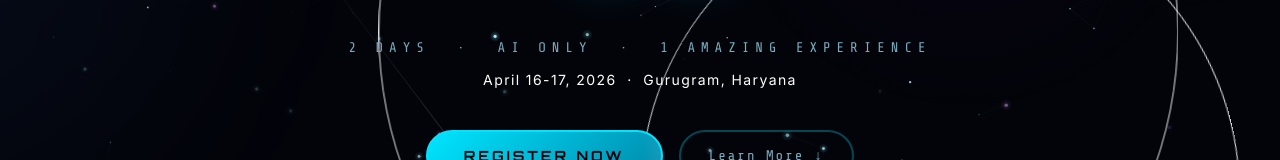
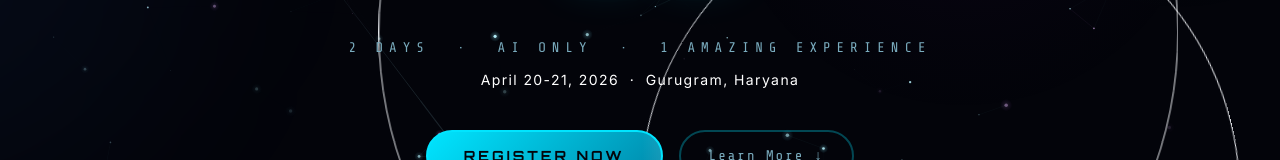
Before and after one commit to Nishant28-sh/Intellithon-26, a React (Vite) app: page / in a window 1280 px wide. Shown: the part 506-666 px from the top of the page. Built offline with nearby package versions, Linux system fonts and the light colour scheme.

Commit message:
Update displayed dates to April 20-21

```diff
--- a/src/components/Hero.jsx
+++ b/src/components/Hero.jsx
@@ -62,7 +62,7 @@ export default function Hero() {
           transition={{ delay: 1 }}
           className="text-cyan-DEFAULT text-sm tracking-widest mb-10"
         >
-          April 16-17, 2026 &nbsp;·&nbsp; Gurugram, Haryana
+          April 20-21, 2026 &nbsp;·&nbsp; Gurugram, Haryana
         </motion.p>
 
         <motion.div
--- a/src/components/Register.jsx
+++ b/src/components/Register.jsx
@@ -36,7 +36,7 @@ export default function Register() {
           className="flex flex-wrap gap-6 justify-center mb-12"
         >
           {[
-            { icon: '📅', text: 'April 16-17, 2026' },
+            { icon: '📅', text: 'April 20-21, 2026' },
             { icon: '📍', text: 'K.R. Mangalam University, Gurugram' },
             { icon: '💰', text: 'Free registration (2–4 members)' },
           ].map(d => (
```
